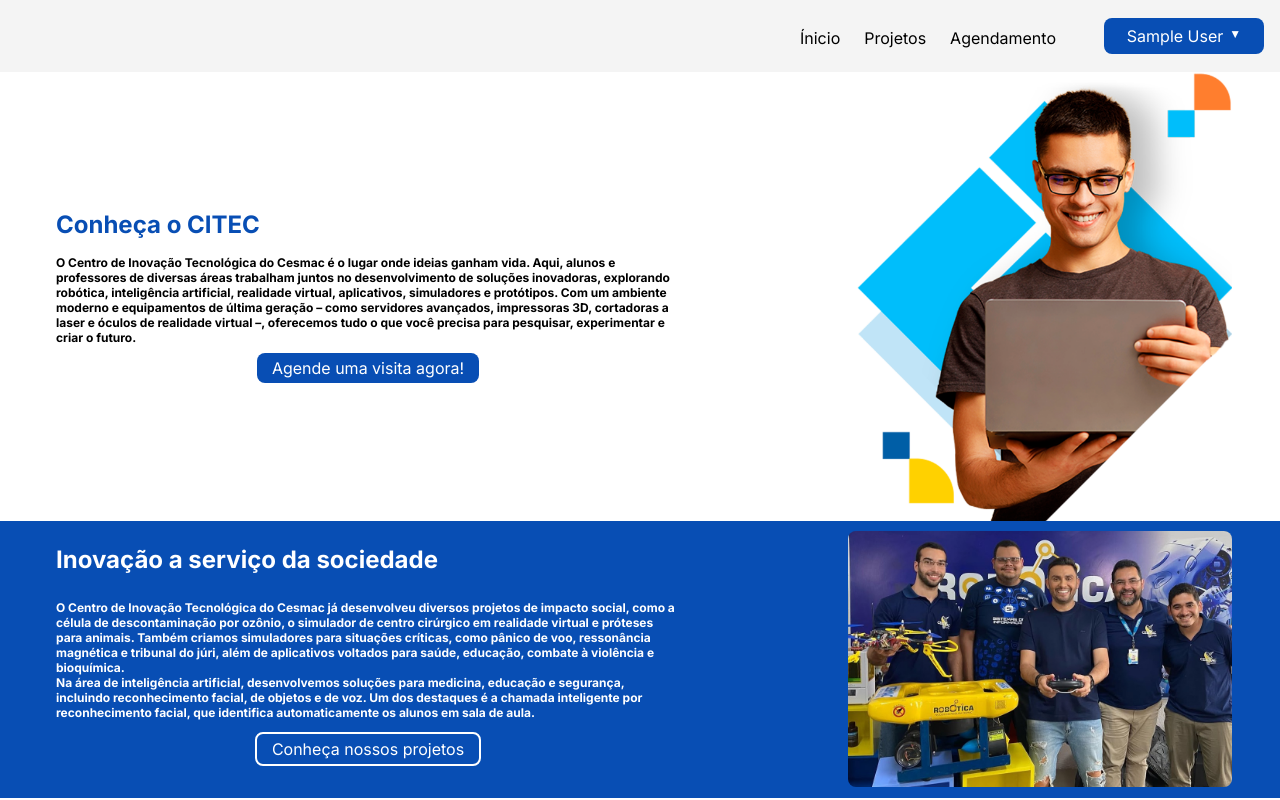
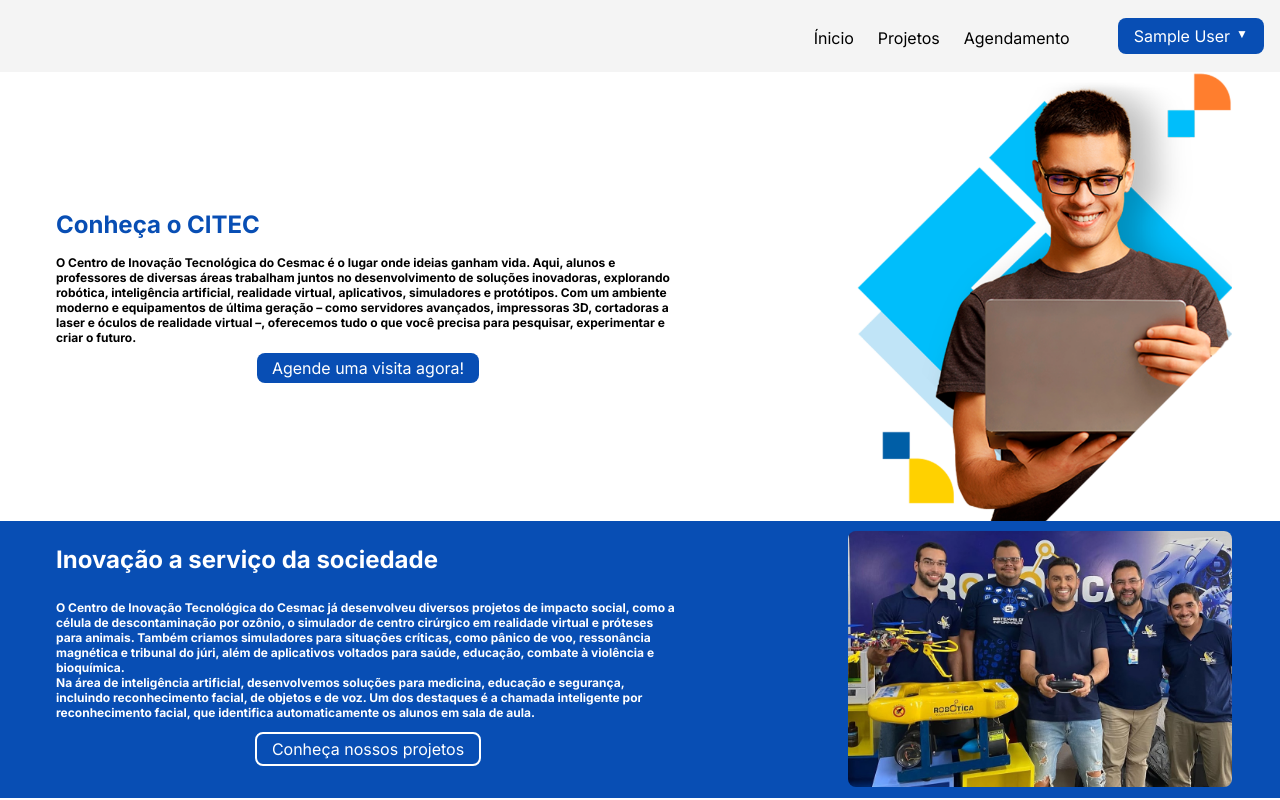
Before and after one commit to joaomatheus-dev/sistema-citec, a React (Create React App) app: page / in a window 1280 px wide. Shown: the top 800 px of the page. Built offline with nearby package versions, Linux system fonts and the light colour scheme; no server answers; sample sign-in values are in the browser's storage.

Commit message:
adicionado mudança para design do header (se adequar ao tamanho do nom do usuário)

```diff
--- a/src/component/header/Header.css
+++ b/src/component/header/Header.css
@@ -60,7 +60,7 @@
   transition: background-color 0.3s ease;
   font-family: "Inter", sans-serif, Helvetica, Arial, sans-serif;
   font-style: normal;
-  width: 160px;
+  width: auto;
   display: flex;
   justify-content: center;
   gap: 6px;
@@ -105,13 +105,13 @@
 }
 
 .dropdown-item:hover {
-  background-color: #f1f1f1;
+  background-color: #ff6961;
 }
 
 .logout-button {
   width: 100%;
   background-color: red;
-  color: #f1f1f1;
+  color: black;
   font-weight: 500;
   border-radius: 8px;
   text-align: center;
```
